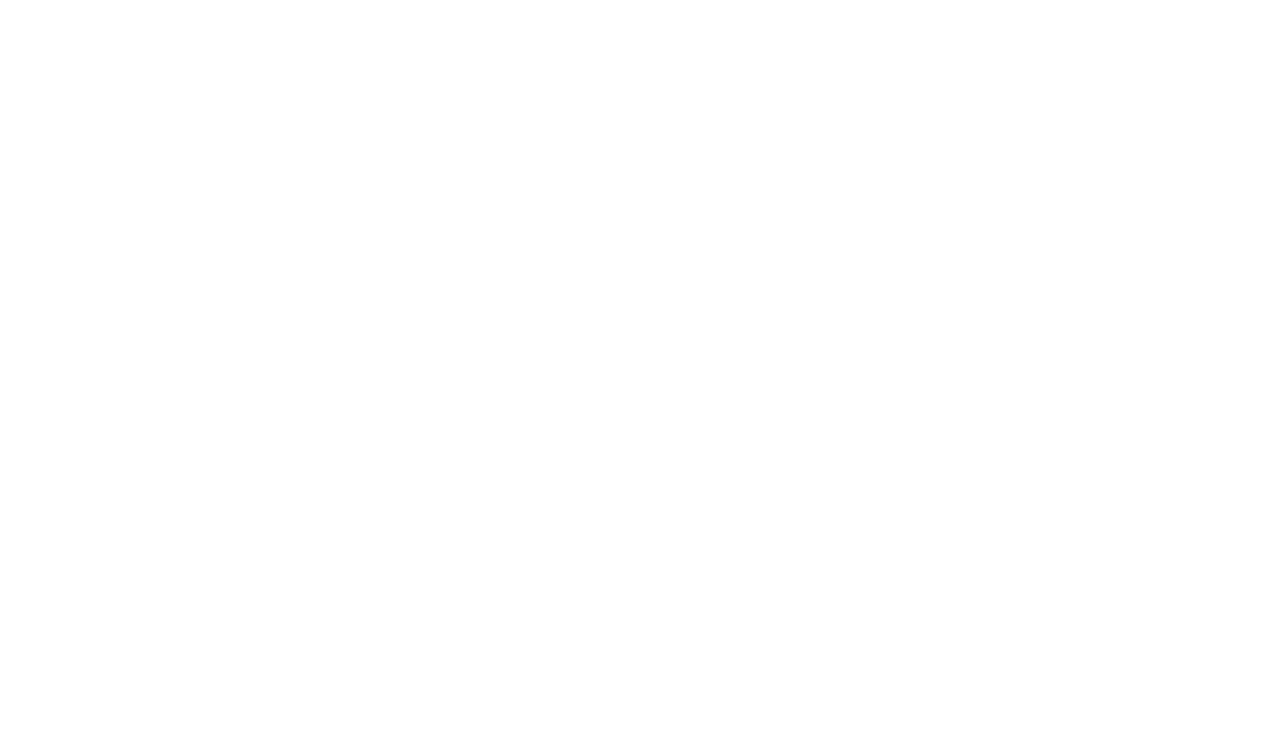
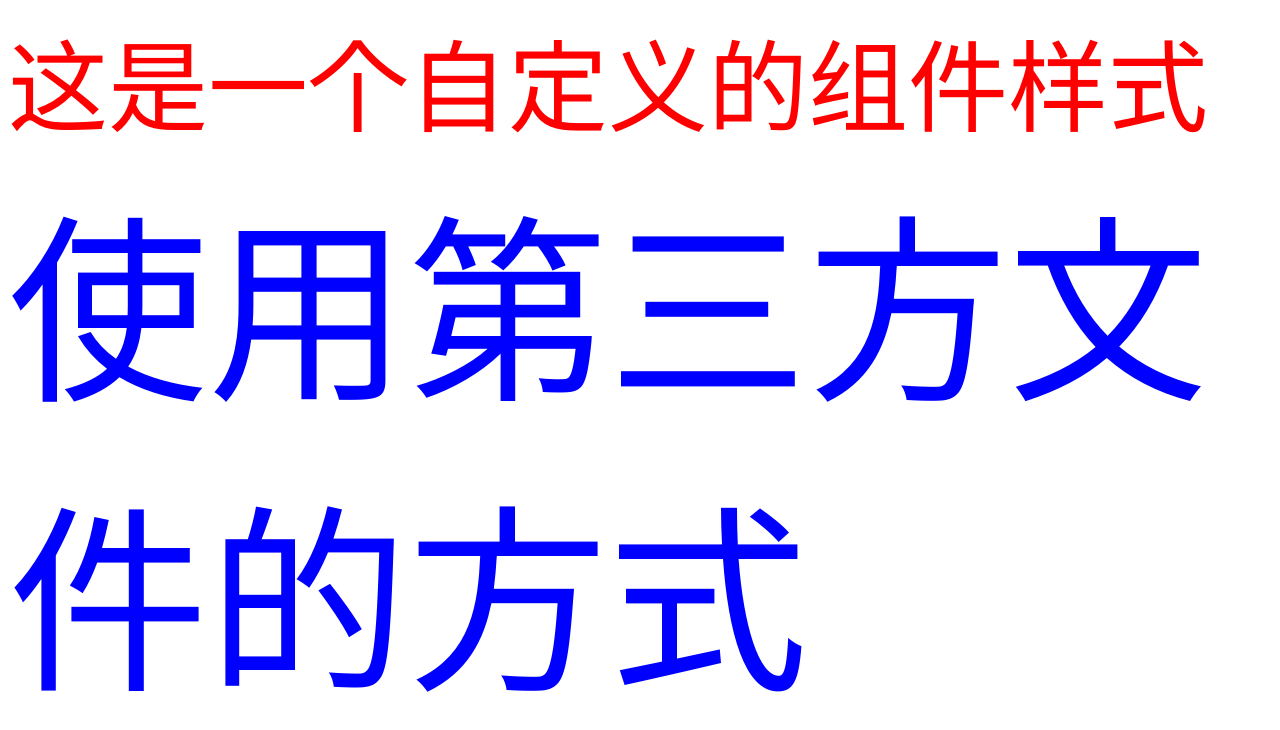
Before and after one commit to YiXiaoBaiLP/react-demo, a React (Create React App) app: page / in a window 1280 px wide. Shown: the top 730 px of the page. Built offline with nearby package versions, Linux system fonts and the light colour scheme.

Commit message:
使用指定一 css 样式

```diff
--- a/src/App.js
+++ b/src/App.js
@@ -1,9 +1,28 @@
+import "./index.css";
+
+// 定义一个样式对象
+const style = {
+  color: "red",
+  fontSize: "100px",
+};
+
 /**
+ * 使用自定义的样式文件
  * 项目根组件
  * @returns
  */
 function App() {
-  return <div className="App"></div>;
+  return (
+    <div className="App">
+      {/* 不推荐此方式 */}
+      {/* <span style={{ color: "blue", fontSize: "100px" }}> */}
+      <span style={style}>这是一个自定义的组件样式</span>
+      <br />
+      {/* 使用 导入第三方文件的方式 */}
+      {/* 需要在className中使用所定义的样式名称 */}
+      <span className="foo">使用第三方文件的方式</span>
+    </div>
+  );
 }
 
 export default App;
--- /dev/null
+++ b/src/index.css
@@ -0,0 +1,4 @@
+.foo {
+  color: blue;
+  font-size: 200px;
+}
```
